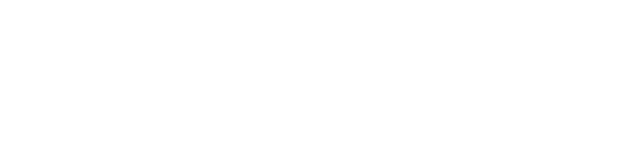
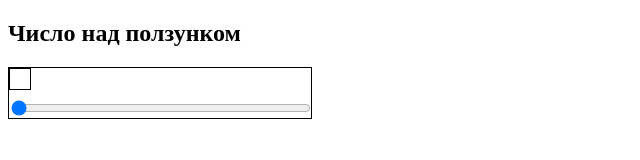
Before and after one commit to DanielPetelin/Number_on_slider, a plain HTML site: page index.html in a window 1280 px wide. Shown: the whole page, without its empty margins (0-640 px from the left). Drawn offline with Linux system fonts and the light colour scheme.

Commit message:
add polzunok

```diff
--- /dev/null
+++ b/css/style.css
@@ -0,0 +1,21 @@
+.number {
+    width: 300px;
+}
+
+.range {
+    width: 302px;
+    height: 50px;
+    border: 1px solid #000;
+    position: relative;
+}
+
+.range > input[type="range"] {
+    position: absolute;
+    bottom: 0;
+}
+
+.range > .range-num {
+    width: 20px;
+    height: 20px;
+    border: 1px solid #000;
+}
--- a/index.html
+++ b/index.html
@@ -5,8 +5,14 @@
     <meta name="viewport" content="width=device-width, initial-scale=1.0">
     <meta http-equiv="X-UA-Compatible" content="ie=edge">
     <title>Document</title>
+    <link rel="stylesheet" href="./css/style.css">
 </head>
 <body>
+    <h2>Число над ползунком</h2>
+    <div class="range">
+        <div class="range-num"></div>
+        <input type="range" class="number" min="0" max="300" value="0">
+    </div>
     <script src="./js/script.js"></script>
 </body>
 </html>
```
